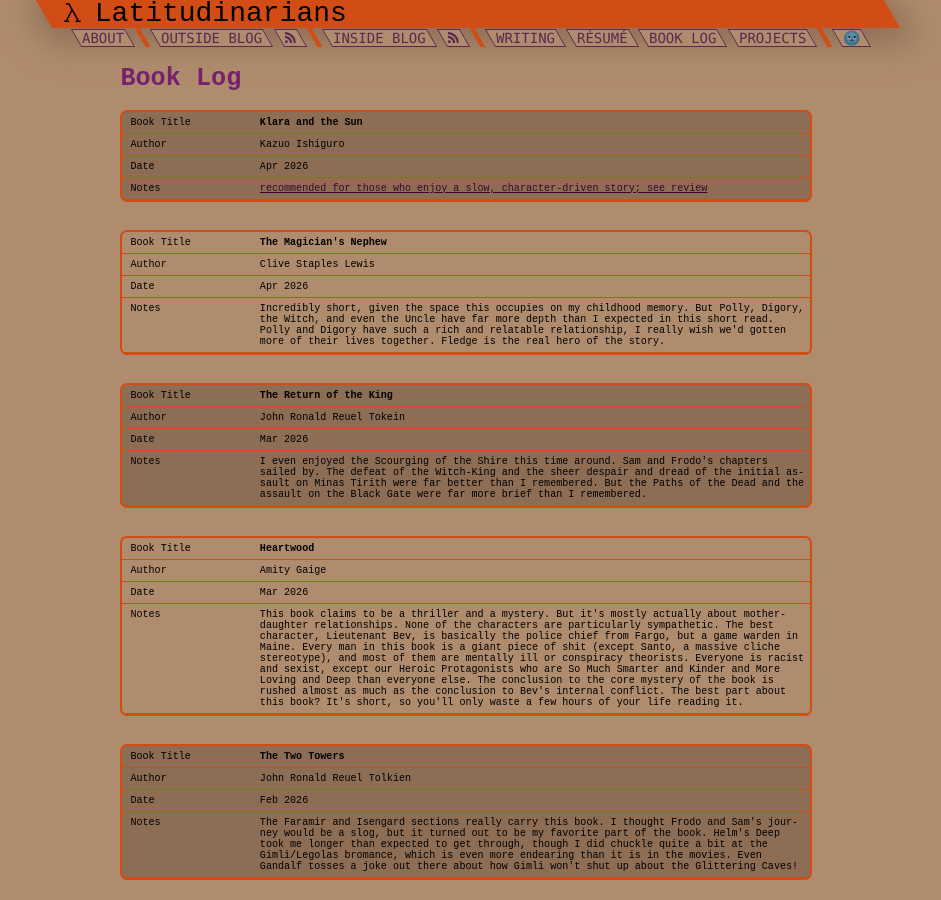
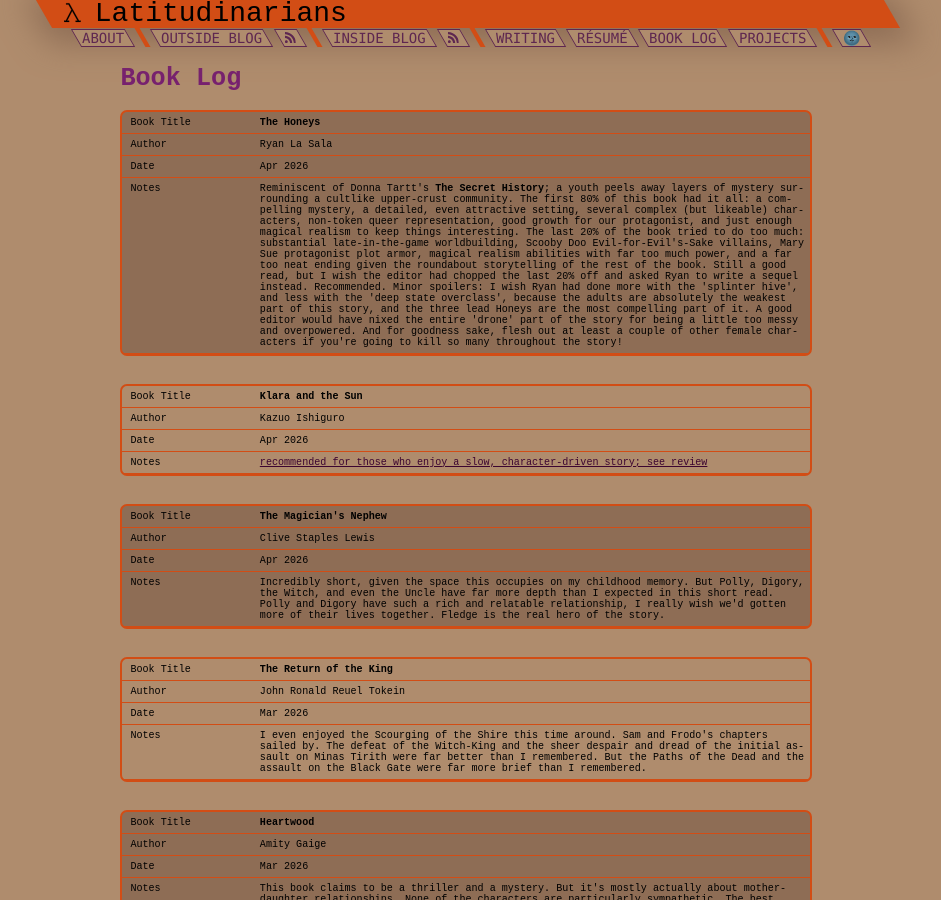
Before and after one commit to nathan-contino/nathan-contino.github.io, a Jekyll site: the page built from _pages/reading.md, in a window 1280 px wide and 900 px high. Shown: the whole window, without its empty margins (174-1115 px from the left). Built offline with Jekyll 4.4.1, drawn with Linux system fonts in a browser that asks for light colours.

Commit message:
The honeys review

```diff
--- a/_pages/reading.md
+++ b/_pages/reading.md
@@ -10,6 +10,7 @@
 
 | Book Title 					| Author 				| Date 			| Notes |
 | ---		 					| ---		 			| ---			| ---	|
+| **The Honeys**				| Ryan La Sala 			| Apr 2026 		| Reminiscent of Donna Tartt's **The Secret History**; a youth peels away layers of mystery surrounding a cultlike upper-crust community. The first 80% of this book had it all: a compelling mystery, a detailed, even attractive setting, several complex (but likeable) characters, non-token queer representation, good growth for our protagonist, and just enough magical realism to keep things interesting. The last 20% of the book tried to do too much: substantial late-in-the-game worldbuilding, Scooby Doo Evil-for-Evil's-Sake villains, Mary Sue protagonist plot armor, magical realism abilities with far too much power, and a far too neat ending given the roundabout storytelling of the rest of the book. Still a good read, but I wish the editor had chopped the last 20% off and asked Ryan to write a sequel instead. Recommended. Minor spoilers: I wish Ryan had done more with the 'splinter hive', and less with the 'deep state overclass', because the adults are absolutely the weakest part of this story, and the three lead Honeys are the most compelling part of it. A good editor would have nixed the entire 'drone' part of the story for being a little too messy and overpowered. And for goodness sake, flesh out at least a couple of other female characters if you're going to kill so many throughout the story! |
 | **Klara and the Sun**			| Kazuo Ishiguro		| Apr 2026		| [recommended for those who enjoy a slow, character-driven story; see review](/techblog/2026/04/06/klara-and-the-sun/) |
 | **The Magician's Nephew**		| Clive Staples Lewis	| Apr 2026		| Incredibly short, given the space this occupies on my childhood memory. But Polly, Digory, the Witch, and even the Uncle have far more depth than I expected in this short read. Polly and Digory have such a rich and relatable relationship, I really wish we'd gotten more of their lives together. Fledge is the real hero of the story. |
 | **The Return of the King**	| John Ronald Reuel Tokein | Mar 2026	| I even enjoyed the Scourging of the Shire this time around. Sam and Frodo's chapters sailed by. The defeat of the Witch-King and the sheer despair and dread of the initial assault on Minas Tirith were far better than I remembered. But the Paths of the Dead and the assault on the Black Gate were far more brief than I remembered. |
```
